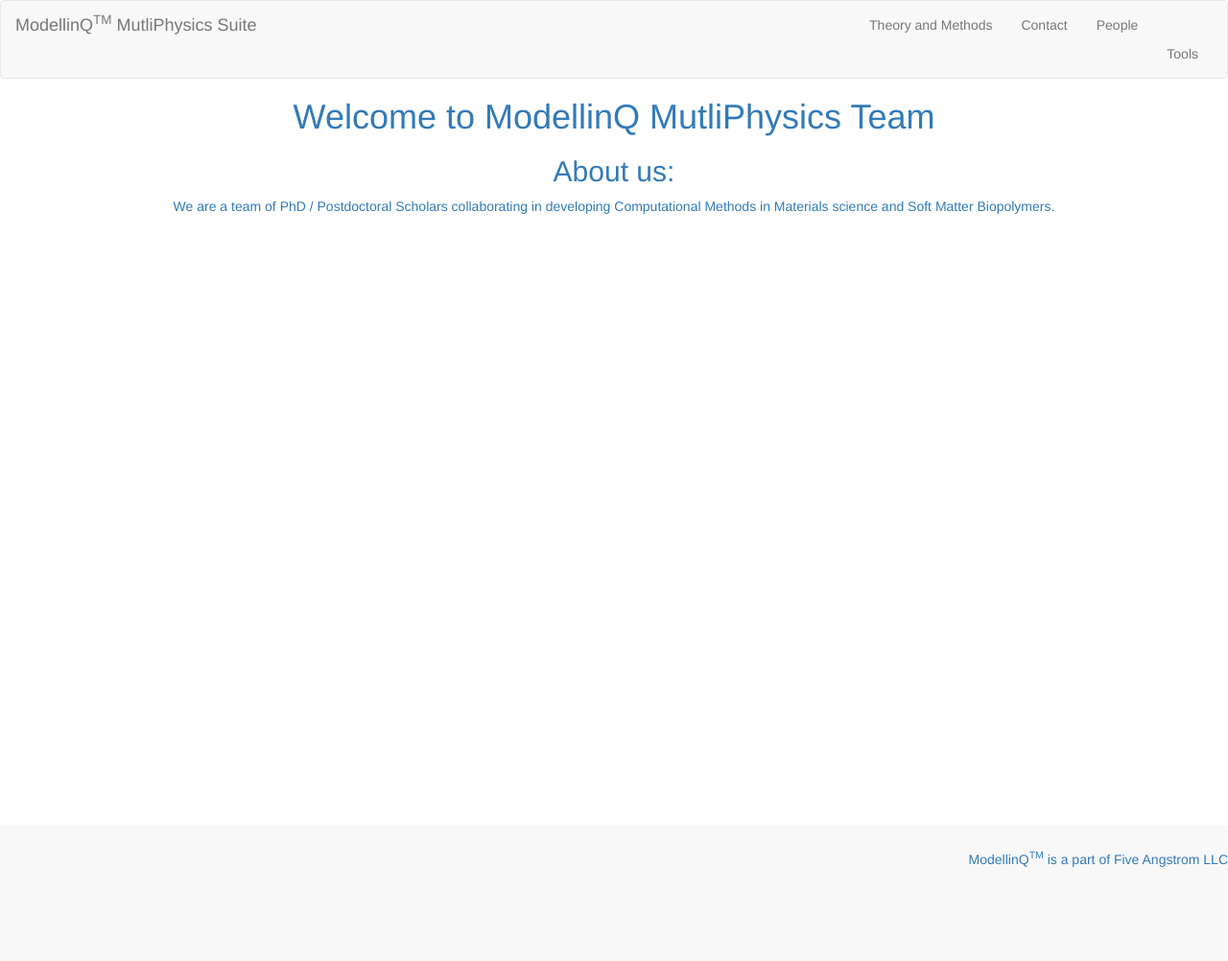
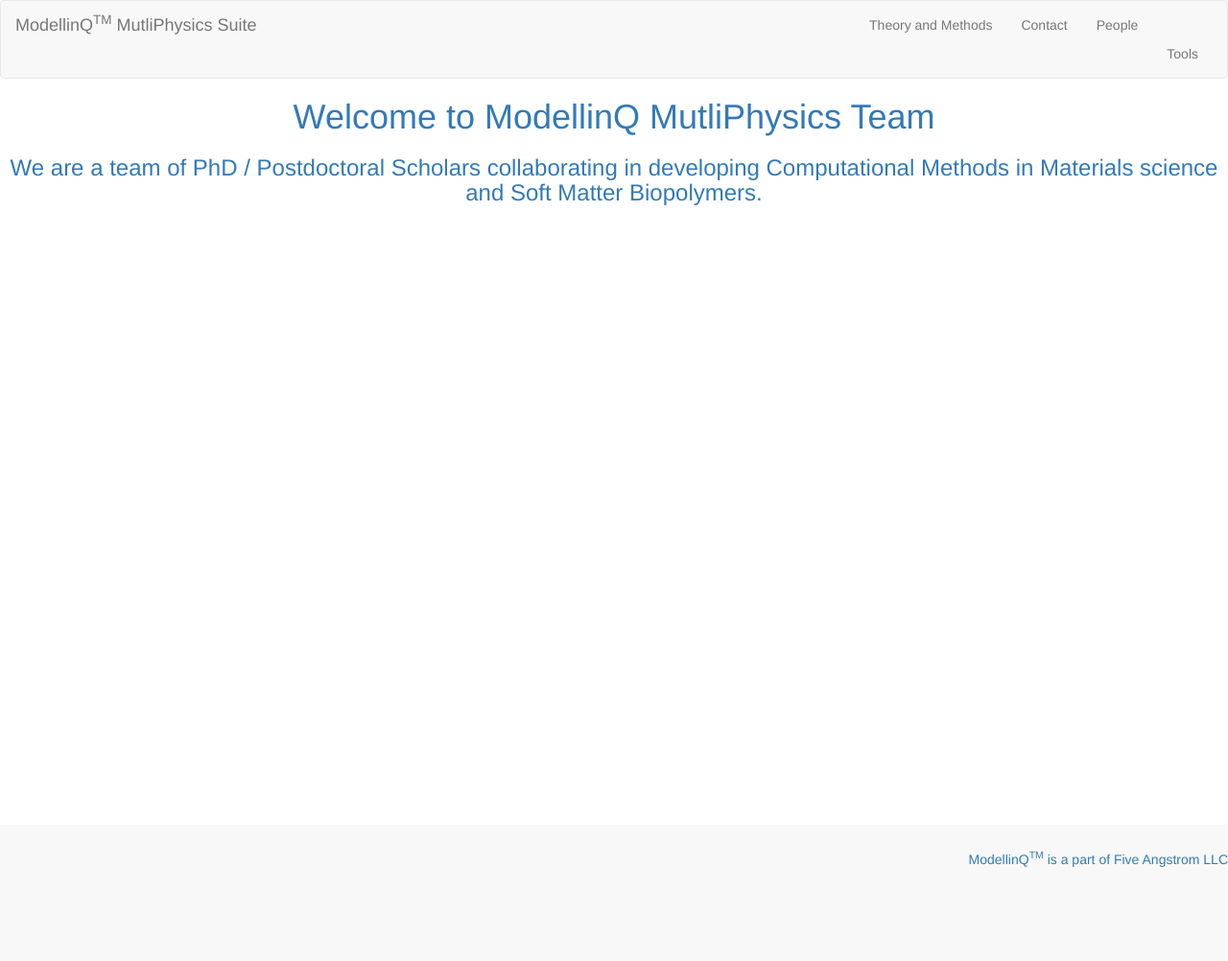
Before and after one commit to ModellinQ/modellinq.github.io, a Jekyll site: the page built from index.md, in a window 1280 px wide. Shown: the whole page at 96% size. Built offline with Jekyll 4.4.1, drawn with Linux system fonts in a browser that asks for light colours; nearby versions of some CDN libraries; our own code applies the rules of GitHub Pages for plain Markdown files.

Commit message:
Update index.md

```diff
--- a/index.md
+++ b/index.md
@@ -2,5 +2,5 @@
 layout: default
 ---
 # Welcome to ModellinQ MutliPhysics Team
-## About us:
-We are a team of PhD / Postdoctoral Scholars collaborating in developing Computational Methods in Materials science and Soft Matter Biopolymers.
+
+### We are a team of PhD / Postdoctoral Scholars collaborating in developing Computational Methods in Materials science and Soft Matter Biopolymers.
```
